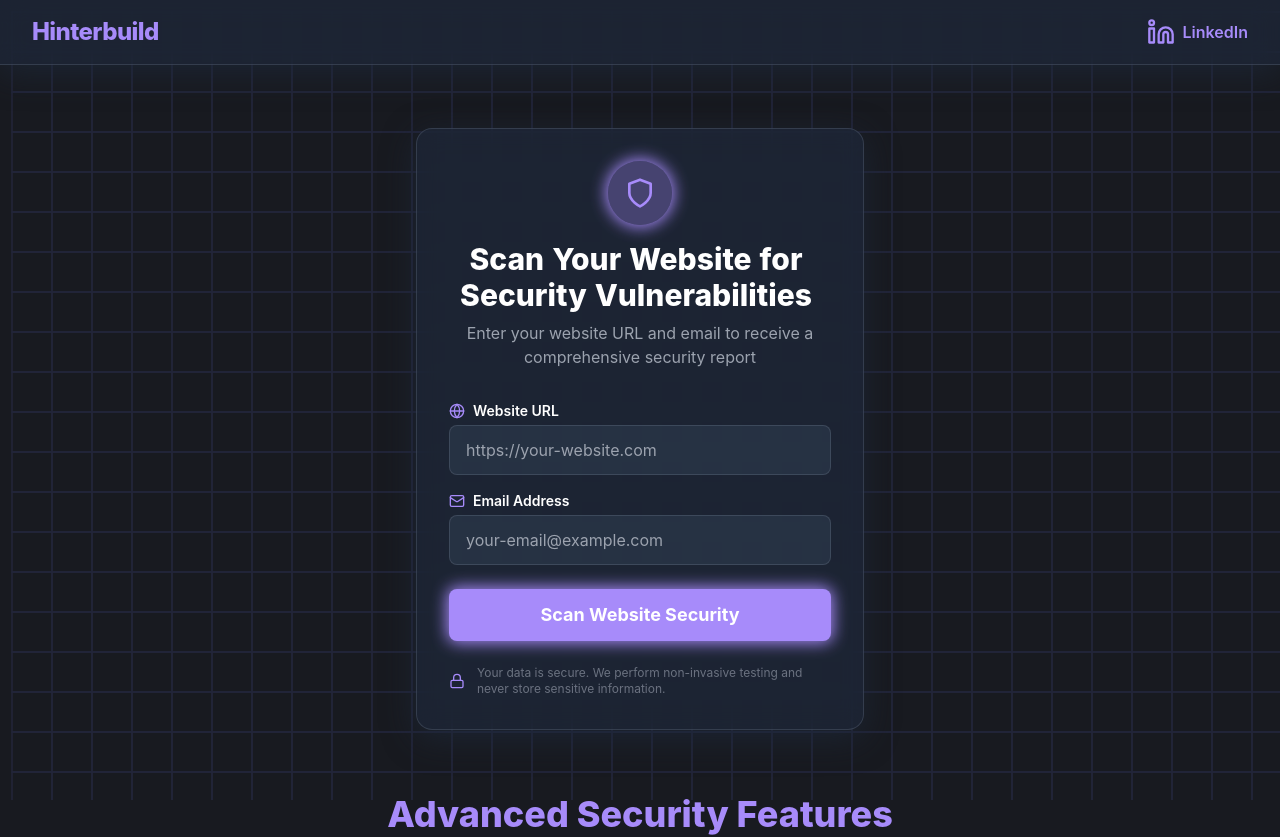
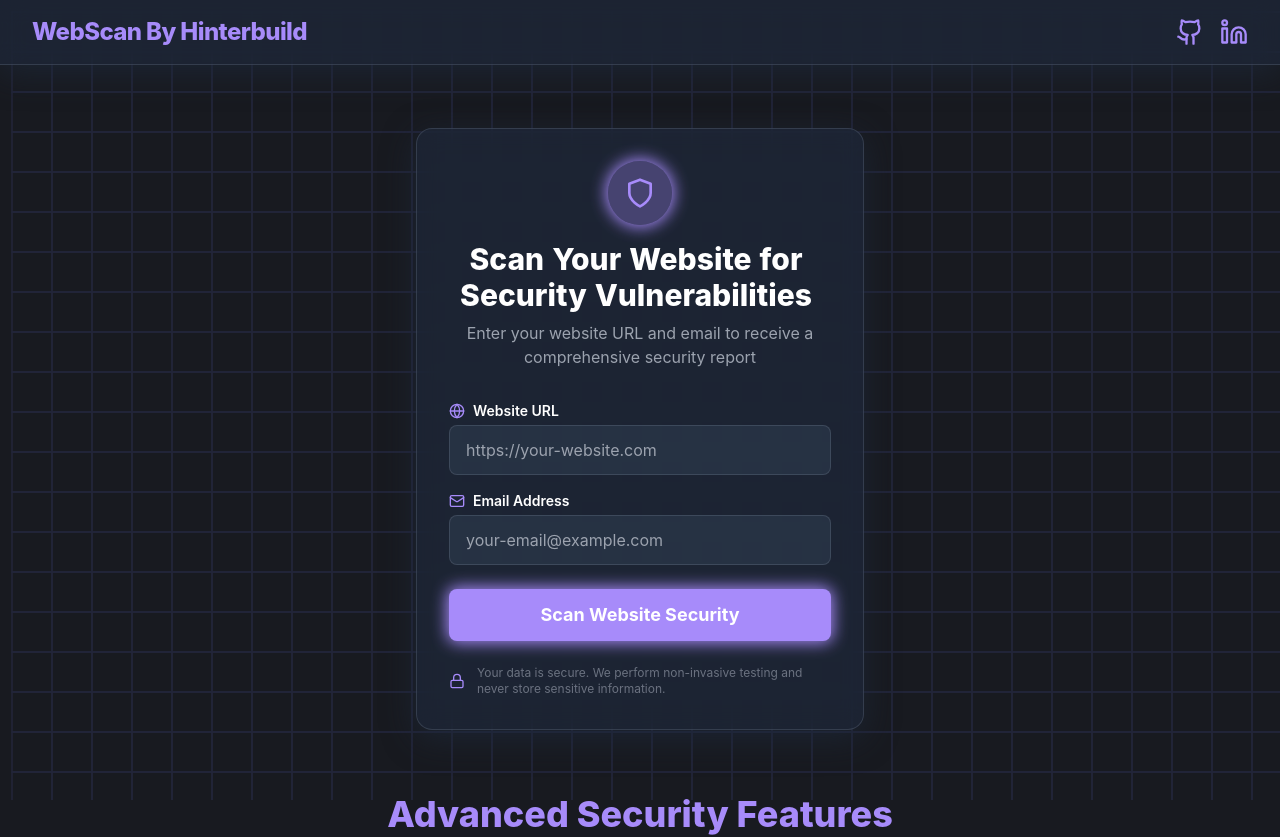
Before and after one commit to AbdulSami455/Webscan-WebsiteSecurityAudit-N8N, a React (Vite) app: page / in a window 1280 px wide. Shown: the top 837 px of the page. Built offline with nearby package versions, Linux system fonts and the light colour scheme; no server answers.

Commit message:
github link

```diff
--- a/src/App.tsx
+++ b/src/App.tsx
@@ -2,7 +2,7 @@ import React, { useState } from 'react';
 import BlurText from './components/BlurText';
 import Squares from './components/Squares';
 import FeatureCard from './components/FeatureCard';
-import { Shield, Globe, Mail, Layers, FileText, Eye, Lock, Linkedin } from 'lucide-react';
+import { Shield, Globe, Mail, Layers, FileText, Eye, Lock, Linkedin, Github } from 'lucide-react';
 import axios from 'axios';
 
 declare global {
@@ -118,8 +118,17 @@ function App() {
       <header className="fixed top-0 left-0 w-full z-20 flex items-center justify-between px-8 py-4 bg-glass border-b border-glass-border shadow-glass backdrop-blur-md">
         <div className="flex items-center gap-3">
 
-          <span className="text-2xl font-extrabold text-primary tracking-tight">Hinterbuild</span>
+          <span className="text-2xl font-extrabold text-primary tracking-tight">WebScan By Hinterbuild </span>
         </div>
+        <div className="flex items-center gap-4">
+          <a
+            href="https://github.com/AbdulSami455"
+            target="_blank"
+            rel="noopener noreferrer"
+            className="flex items-center gap-2 text-primary hover:text-white transition"
+          >
+            <Github className="w-7 h-7" />
+          </a>
           <a
             href="https://www.linkedin.com/in/abdul-sami-a48b78234/"
             target="_blank"
@@ -127,8 +136,8 @@ function App() {
             className="flex items-center gap-2 text-primary hover:text-white transition"
           >
             <Linkedin className="w-7 h-7" />
-          <span className="hidden md:inline font-semibold">LinkedIn</span>
           </a>
+        </div>
       </header>
       <div className="relative z-10 flex flex-col items-center justify-center min-h-screen px-4 py-12 pt-32">
         {success ? (
```
Lines whose indentation alone changed are shown as unchanged.
